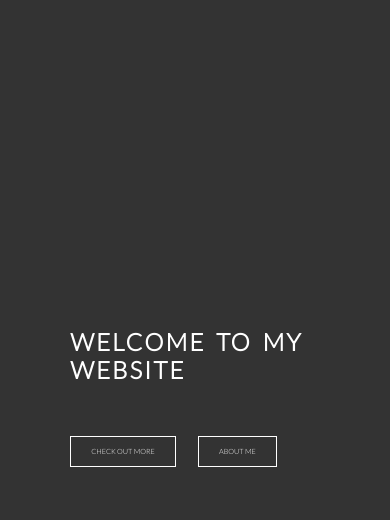
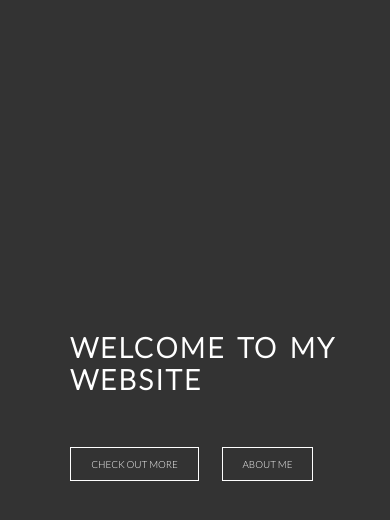
Before and after one commit to FancyCodeMaster/my-website, a plain HTML site: page index.html in a window 390 px wide. Shown: the part 152-672 px from the top of the page. Drawn offline with Linux system fonts and the light colour scheme; files whose address does not match are found by name.

Commit message:
resources

```diff
--- a/resources/css/queries.css
+++ b/resources/css/queries.css
@@ -73,11 +73,11 @@
 @media only screen and (max-width:480px) {
 
     .heading-box {
-        font-size: 60%;
+        font-size: 70%;
     }
 
     .btn {
-        font-size: 60%;
+        font-size: 70%;
     }
 
 
```
